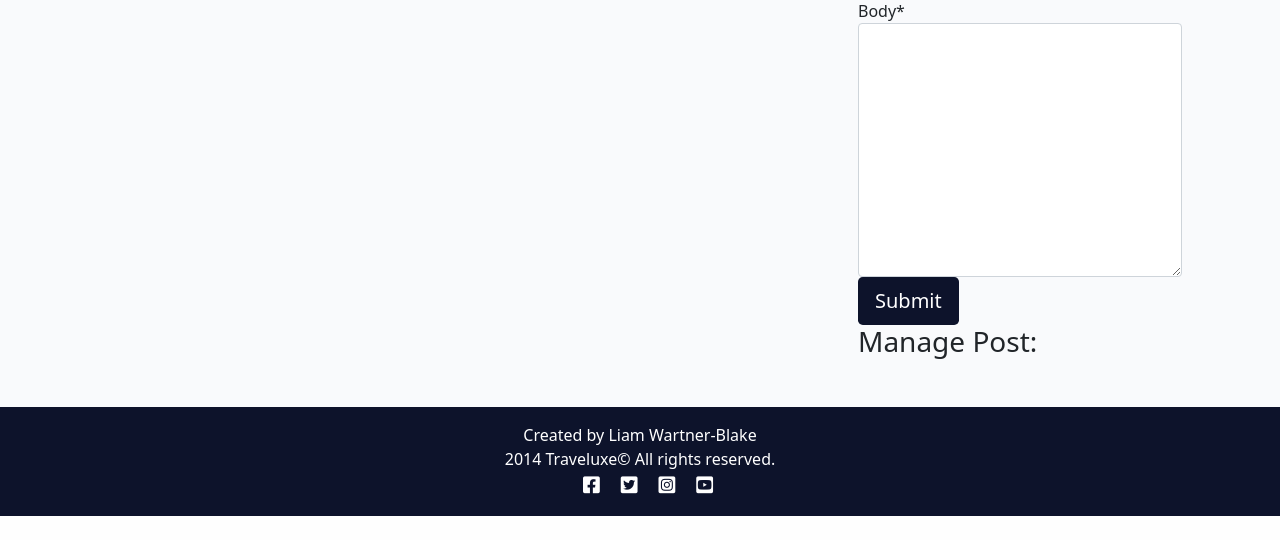
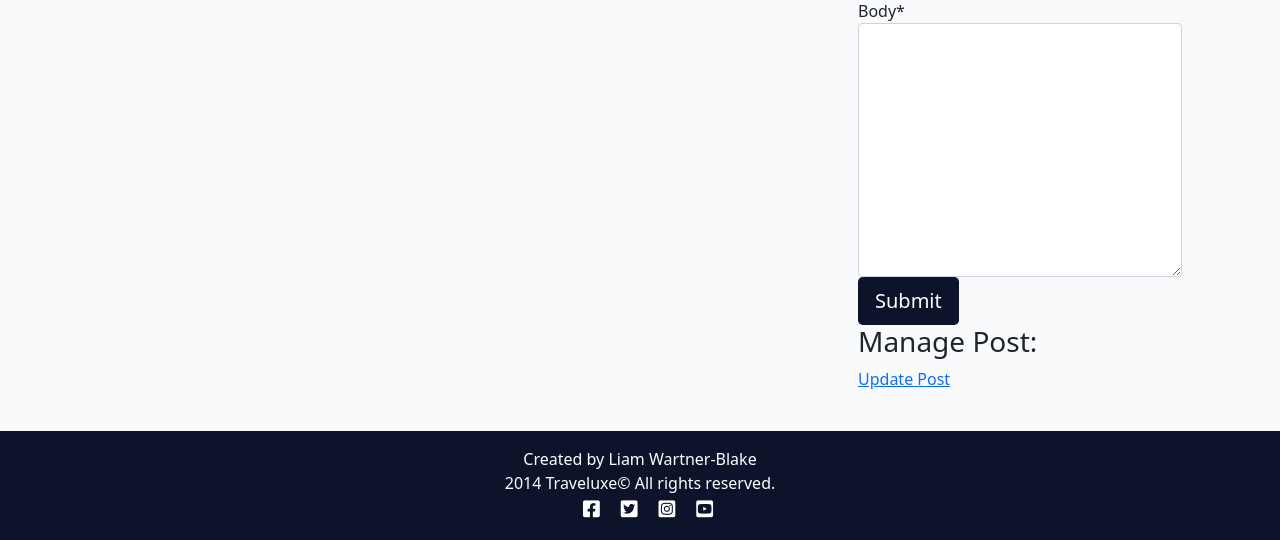
Before and after one commit to Liam-WB/DjangoTraveluxe2, a Django app: template templates/post_detail.html in a window 1280 px wide. Shown: the part 704-1244 px from the top of the page. Before the commit the page ends 1220 px from the top, so only its background shows below. Run offline with Django 3.2, Linux system fonts and the light colour scheme; the template is opened without the code that fills it: values that come from a table or form of the project are taken from there, others are empty; the visitor is signed in with stand-in values (Sample User, id 1); some libraries are stand-ins or nearby versions.

Commit message:
-Add update post button

```diff
--- a/templates/post_detail.html
+++ b/templates/post_detail.html
@@ -112,10 +112,10 @@
                 </form>
                 {% endif %}
                 {% endif %}
-            {% if user.is_authenticated %}
-            <h3>Manage Post:</h3>
-
-            {% endif %}
+        {% if user.is_authenticated %}
+        <h3>Manage Post:</h3>
+        <a href="{% url 'post_update_form' %}">Update Post</a>
+        {% endif %}
             </div>
         </div>
     </div>
```
